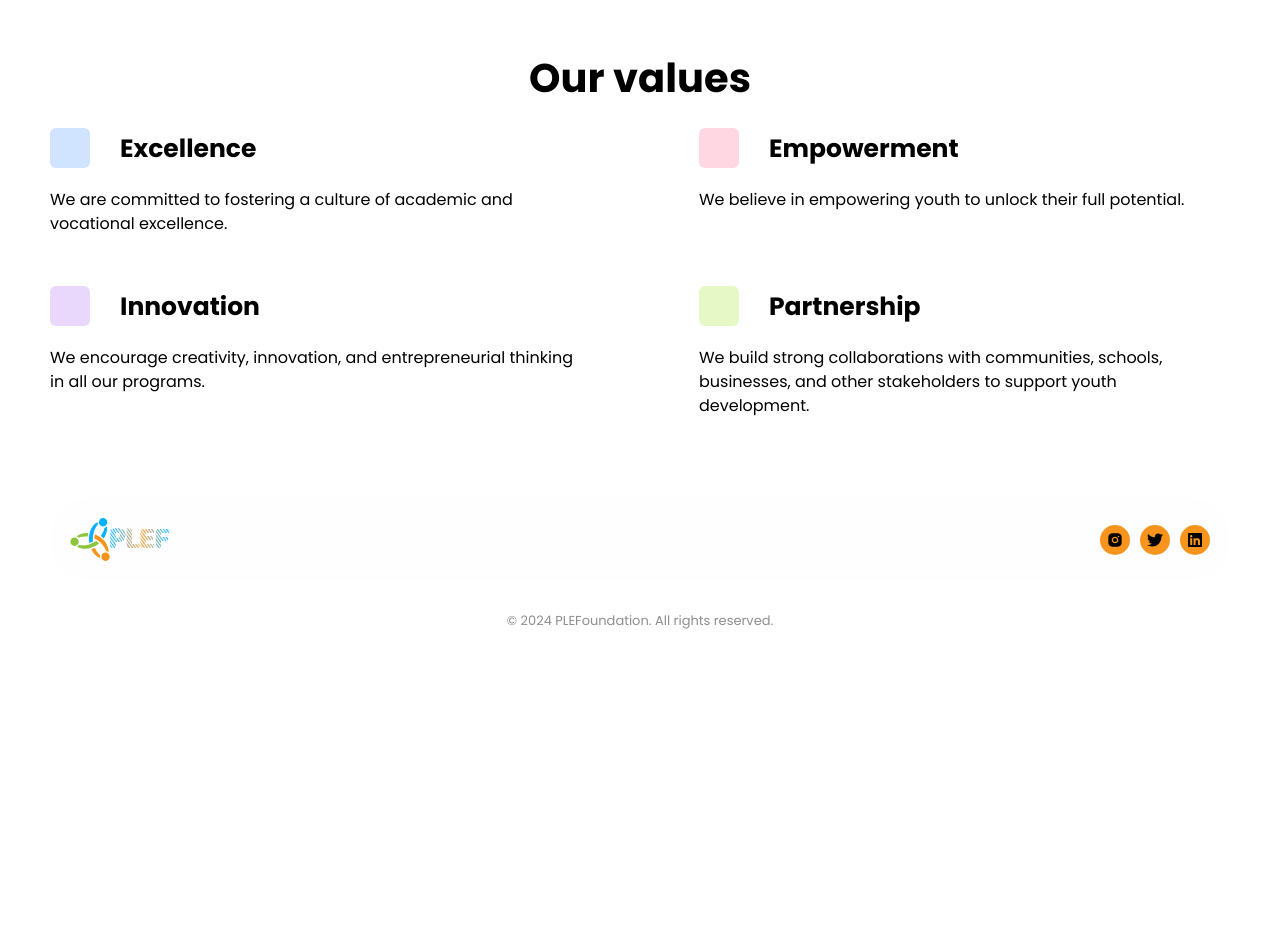
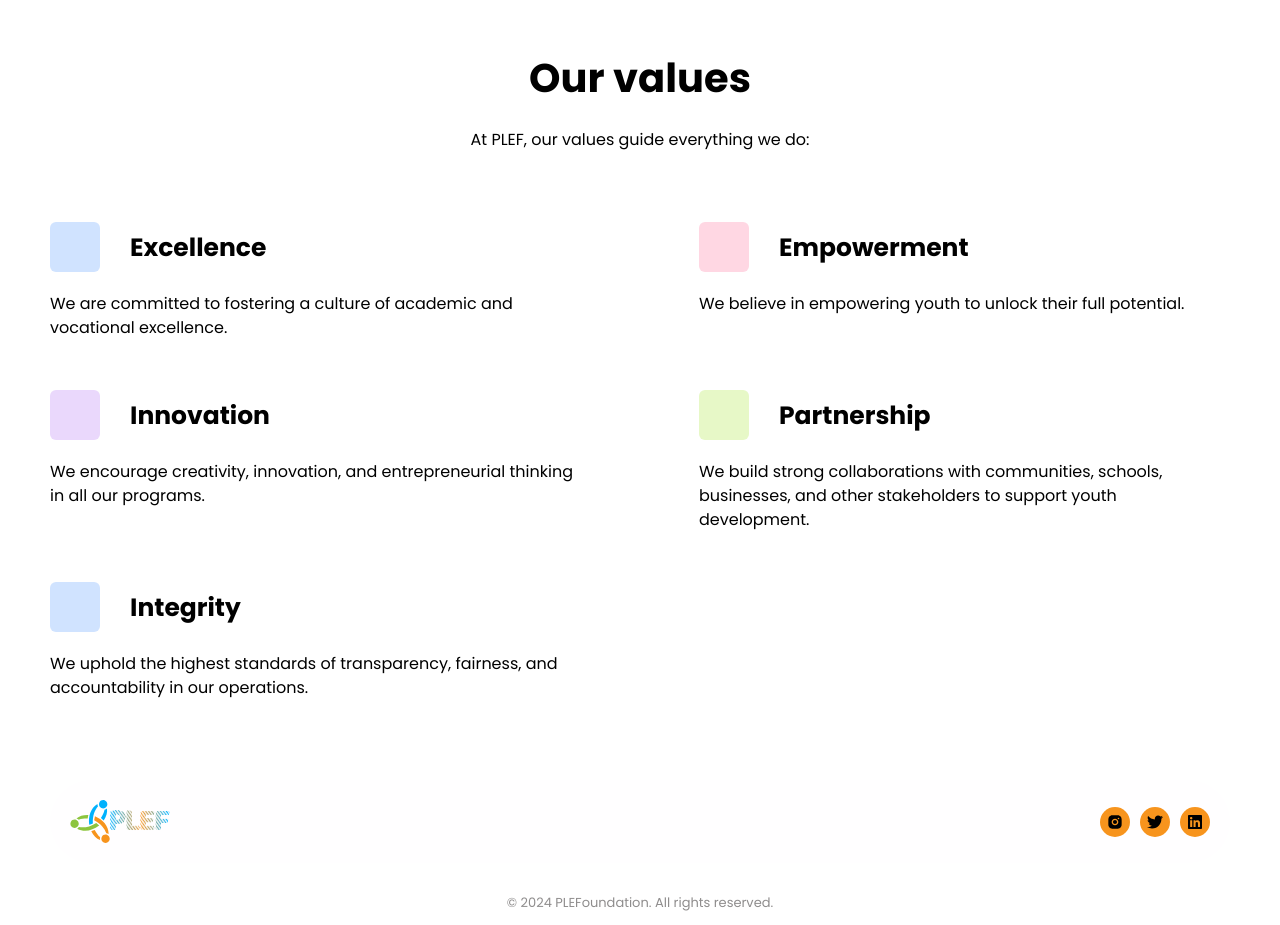
Before and after one commit to KenUdoudo/company, a React (Vite) app: page /aboutus in a window 1280 px wide. Shown: the part 2120-3045 px from the top of the page. Before the commit the page ends 2781 px from the top, so only its background shows below. Built offline with nearby package versions, Linux system fonts and the light colour scheme.

Commit message:
done for now

```diff
--- a/src/components/About/values.jsx
+++ b/src/components/About/values.jsx
@@ -9,34 +9,43 @@ const Values = () => {
         <div className="mt-[60px]">
             <p className="text-[40px] font-[700] text-center">Our values</p>
 
-            <div className="flex flex-col flex-wrap md:flex-row justify-between mt-[20px] gap-y-[20px] md:gap-y-[50px]">
+            <p className="text-center mt-[20px]">At PLEF, our values guide everything we do:</p>
+
+            <div className="flex flex-col flex-wrap md:flex-row justify-between mt-[70px] gap-y-[20px] md:gap-y-[50px]">
                 <div className="flex flex-col w-full md:w-[45%]">
                     <div className="flex items-center gap-[30px]">
-                        <FaThumbsUp className="p-[20px] bg-[#d0e3ff] rounded-md"/>
+                        <FaThumbsUp className="p-[25px] bg-[#d0e3ff] rounded-md"/>
                         <p className="text-[25px] font-[700]">Excellence</p>
                     </div>
                     <p className="mt-[20px]">We are committed to fostering a culture of academic and vocational excellence.</p>
                 </div>
                 <div className="flex flex-col w-full md:w-[45%]">
                     <div className="flex items-center gap-[30px]">
-                        <GiStumpRegrowth className="p-[20px] bg-[#ffd7e3] rounded-md"/>
+                        <GiStumpRegrowth className="p-[25px] bg-[#ffd7e3] rounded-md"/>
                         <p className="text-[25px] font-[700]">Empowerment</p>
                     </div>
                     <p className="mt-[20px]">We believe in empowering youth to unlock their full potential.</p>
                 </div>
                 <div className="flex flex-col w-full md:w-[45%]">
                     <div className="flex items-center gap-[30px]">
-                        <IoMdBuild className="p-[20px] bg-[#ead8fc] rounded-md"/>
+                        <IoMdBuild className="p-[25px] bg-[#ead8fc] rounded-md"/>
                         <p className="text-[25px] font-[700]">Innovation</p>
                     </div>
                     <p className="mt-[20px]">We encourage creativity, innovation, and entrepreneurial thinking in all our programs.</p>
                 </div>
                 <div className="flex flex-col w-full md:w-[45%]">
                     <div className="flex items-center gap-[30px]">
-                        <IoMdBuild className="p-[20px] bg-[#e7f8c7] rounded-md"/>
+                        <TbHeartHandshake className="p-[25px] bg-[#e7f8c7] rounded-md"/>
                         <p className="text-[25px] font-[700]">Partnership</p>
                     </div>
                     <p className="mt-[20px]">We build strong collaborations with communities, schools, businesses, and other stakeholders to support youth development.</p>
+                </div>
+                <div className="flex flex-col w-full md:w-[45%]">
+                    <div className="flex items-center gap-[30px]">
+                        <HiSparkles className="p-[25px] bg-[#d0e3ff] rounded-md"/>
+                        <p className="text-[25px] font-[700]">Integrity</p>
+                    </div>
+                    <p className="mt-[20px]">We uphold the highest standards of transparency, fairness, and accountability in our operations.</p>
                 </div>
             </div>
         </div>
```
